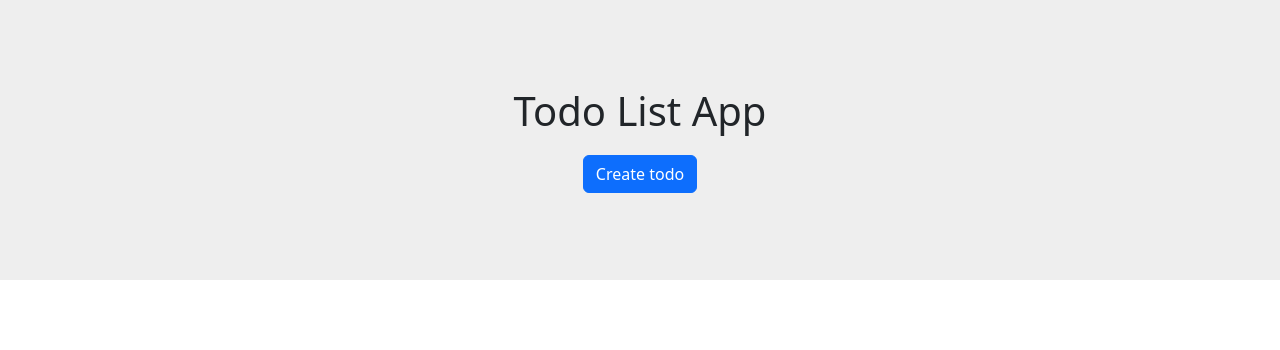
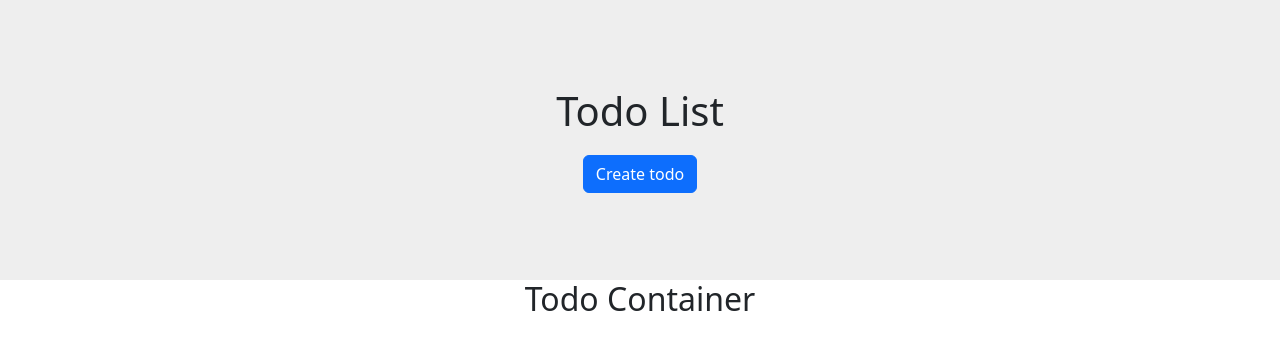
Before and after one commit to Azizbek98/ReactJS-Small-Apps, a React (Create React App) app in the folder todo-app/: page / in a window 1280 px wide. Shown: the top 350 px of the page. Built offline with nearby package versions, Linux system fonts and the light colour scheme.

Commit message:
feat: adding todo-container component

```diff
--- a/todo-app/src/App.jsx
+++ b/todo-app/src/App.jsx
@@ -1,4 +1,5 @@
 import TodoList from "./components/TodoList/TodoList";
+import TodoContainer from "./components/TodoContainer/TodoContainer";
 import "bootstrap/dist/css/bootstrap.min.css";
 import "./App.css";
 
@@ -6,6 +7,7 @@ function App() {
   return (
     <main>
       <TodoList />
+      <TodoContainer />
     </main>
   );
 }
--- /dev/null
+++ b/todo-app/src/components/TodoContainer/TodoContainer.jsx
@@ -0,0 +1,11 @@
+import React from "react";
+
+const TodoContainer = () => {
+  return (
+    <section>
+      <h2 className="text-center">Todo Container</h2>
+    </section>
+  );
+};
+
+export default TodoContainer;
--- a/todo-app/src/components/TodoList/TodoList.jsx
+++ b/todo-app/src/components/TodoList/TodoList.jsx
@@ -4,7 +4,7 @@ import "./TodoList.scss";
 const TodoList = () => {
   return (
     <header className="header">
-      <h1 className="main-title">Todo List App</h1>
+      <h1 className="main-title">Todo List</h1>
       <button className="btn btn-primary">Create todo</button>
     </header>
   );
```
Also changed, not shown: todo-app/src/components/TodoContainer/TodoContainer.scss (added).
